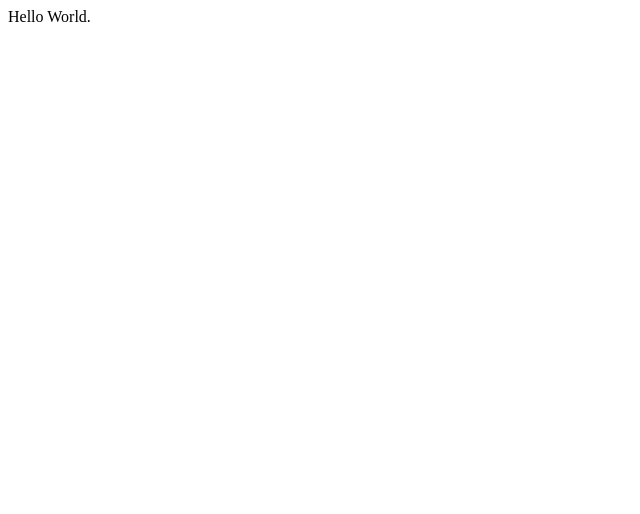
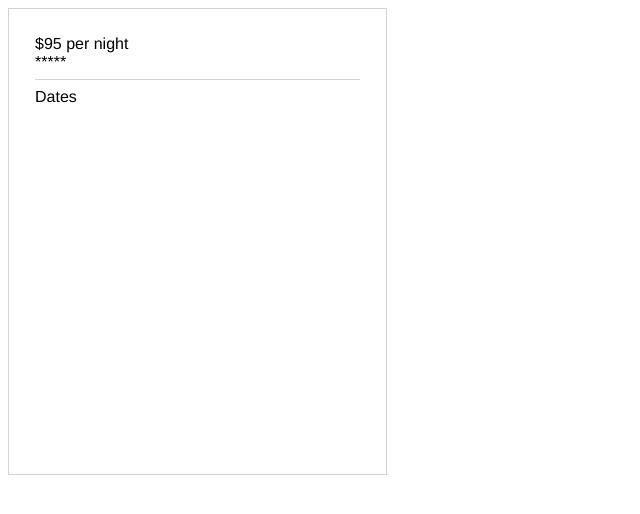
Before and after one commit to reserva-co/bookings_module, a React app: page / in a window 1280 px wide. Shown: the whole page, without its empty margins (0-640 px from the left). Built offline with nearby package versions, Linux system fonts and the light colour scheme.

Commit message:
Made box border of module

```diff
--- a/client/app.js
+++ b/client/app.js
@@ -7,8 +7,13 @@ class App extends React.Component {
 
   render() {
     return (
-      <div>
-        Hello World.
+      <div className="container">
+        <a>$95 per night</a>
+        <br></br>
+        <a>*****</a>
+        <hr></hr>
+        <a>Dates</a>
+        {/* Check-in Check-out */}
       </div>
     )
   }
--- a/public/index.html
+++ b/public/index.html
@@ -1,6 +1,7 @@
 <!DOCTYPE html>
 <html>
   <head>
+    <link rel="stylesheet" type="text/css" href="./styles.css">
   </head>
   <body>
     <div id="root">
--- /dev/null
+++ b/public/styles.css
@@ -0,0 +1,17 @@
+body {
+  font-family: Helvetica;
+}
+
+hr {
+  height: 1px;
+  color: lightgrey;
+  background-color: lightgrey;
+  border: none;
+
+}
+.container {
+  width: 325px;
+  height: 413px;
+  border: 1px solid lightgrey;
+  padding: 26px;
+}
```
Also changed, not shown: 2 other files.
